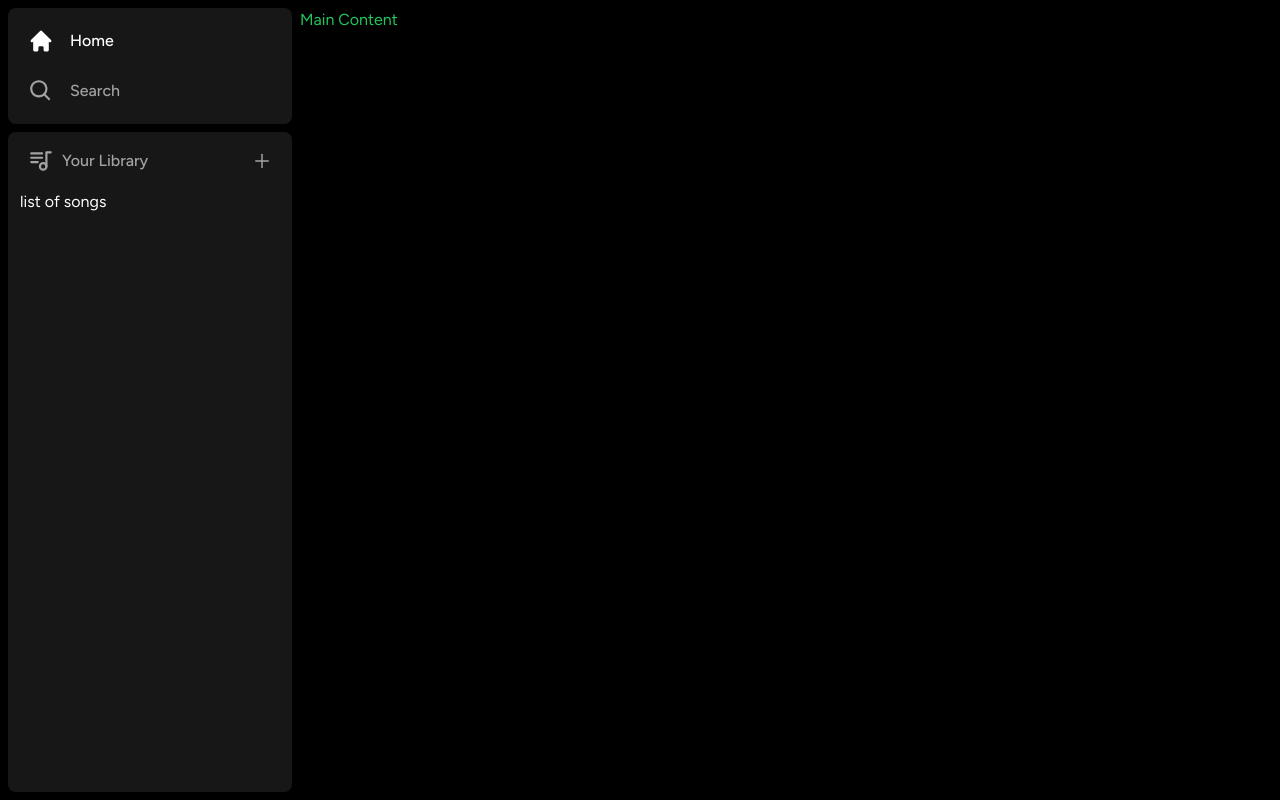
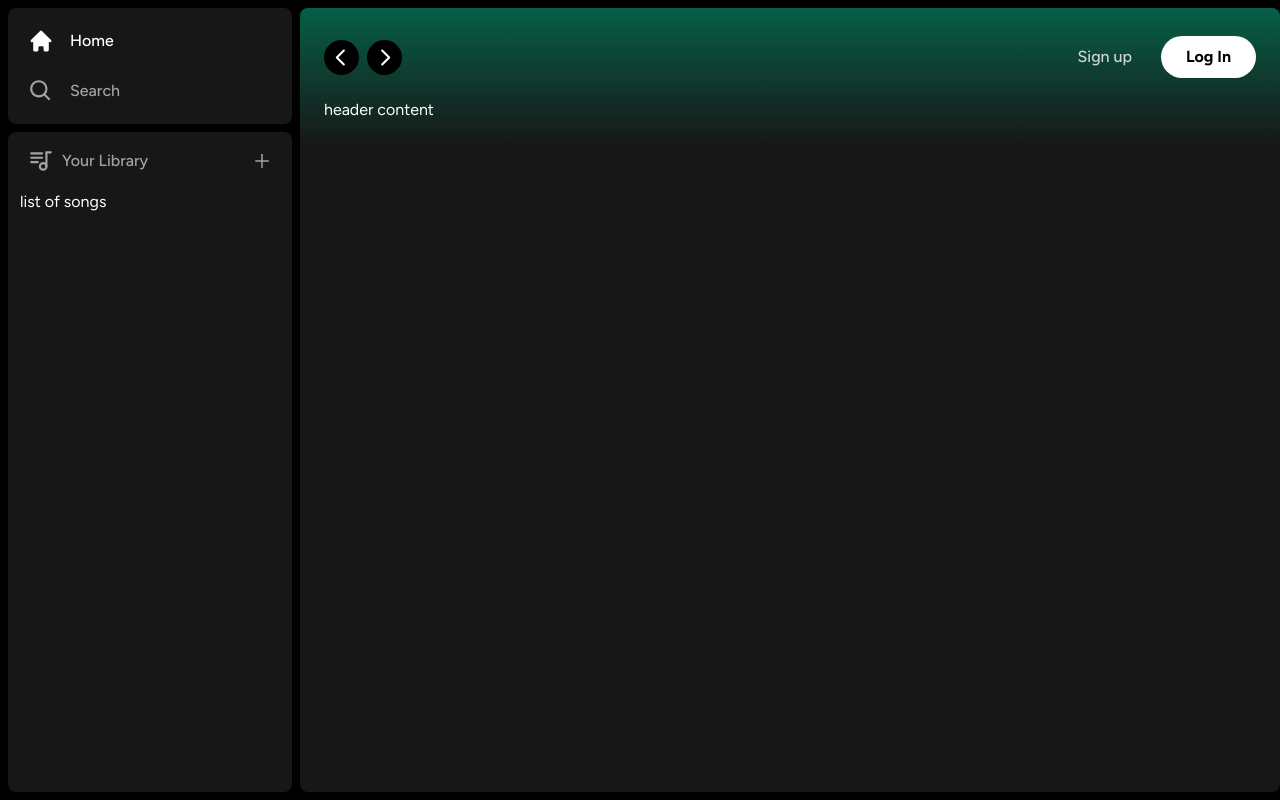
Before and after one commit to pjleb90/spotify, a Next.js app: page / in a window 1280 px wide. Built offline with nearby package versions, Linux system fonts and the light colour scheme.

Commit message:
created a reusable Button component

```diff
--- a/app/(site)/page.tsx
+++ b/app/(site)/page.tsx
@@ -1,7 +1,19 @@
+import Header from "@/components/Header"
+
 export default function Home() {
   return (
-    <div className="text-green-500">
-      Main Content
+        <div className="
+          bg-neutral-900
+          rounded-lg
+          h-full
+          w-full
+          overflow-hidden
+          overflow-y-auto
+          "
+        >
+      <Header>
+        header content
+      </Header>
     </div>
   )
 }
--- /dev/null
+++ b/components/Button.tsx
@@ -0,0 +1,47 @@
+import { forwardRef } from "react";
+import { twMerge } from "tailwind-merge";
+
+export interface ButtonProps
+  extends React.ButtonHTMLAttributes<HTMLButtonElement> {}
+
+const Button = forwardRef<HTMLButtonElement, ButtonProps>(({
+  className,
+  children,
+  disabled,
+  type = 'button',
+  ...props
+}, ref) => {
+  return (
+    <button
+      type={type}
+      className={twMerge(
+        `
+        w-full
+        rounded-full
+        bg-green-500
+        border
+        border-transparent
+        px-3
+        py-3
+        disabled:cursor-not-allowed
+        disabled:opacity-50
+        text-black
+        font-bold
+        hover:opacity-75
+        transition
+        `,
+        disabled && 'opacity-75 cursor-not-allowed',
+        className
+      )}
+      disabled={disabled}
+      ref={ref}
+      {...props}
+    >
+      {children}
+    </button>
+  );
+});
+
+Button.displayName = "Button";
+
+export default Button;
--- a/components/Header.tsx
+++ b/components/Header.tsx
@@ -102,11 +102,23 @@
             <div className="flex justify-between items-center gap-x-4">
               <>
                 <div>
-                  <Button/>
+                  <Button
+                    onClick={() => {}}
+                    className="bg-transparent text-neutral-300 font-medium">
+                      Sign up
+                  </Button>
+                </div>
+                <div>
+                  <Button
+                    onClick={() => {}}
+                    className="bg-white px-6 py-2">
+                      Log In
+                  </Button>
                 </div>
               </>
             </div>
           </div>
+          {children}
         </div>
       );
 }
```
